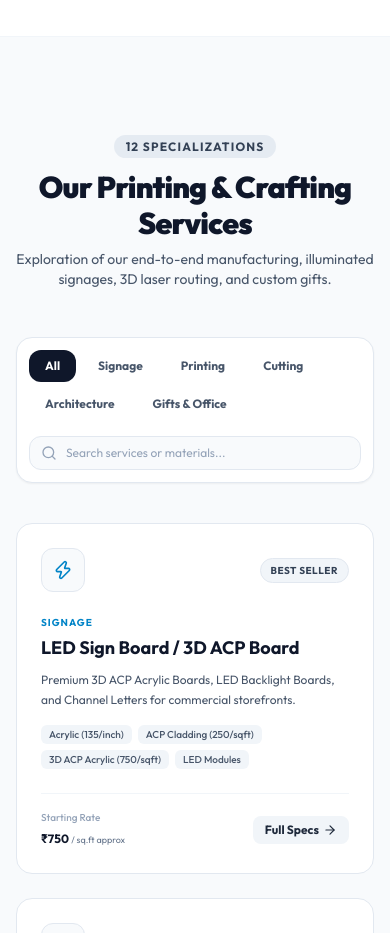
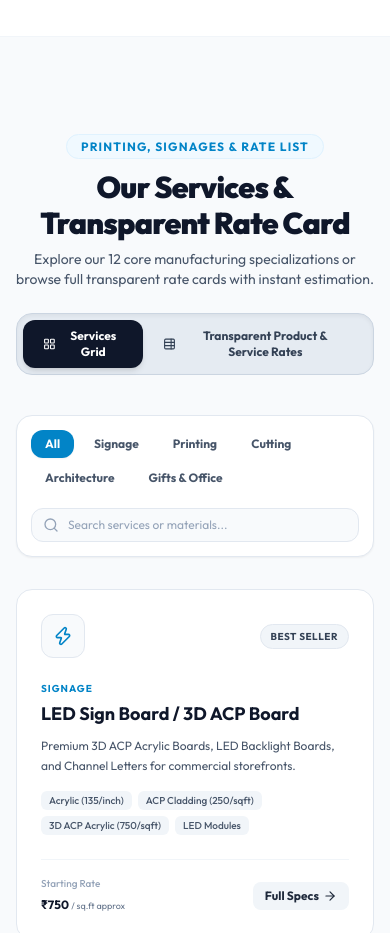
Before and after one commit to katrine-daniel/PRINT-N-CRAFT, a React (Vite) app: page / in a window 390 px wide. Shown: the part 4240-5173 px from the top of the page. Built offline with nearby package versions, Linux system fonts and the light colour scheme.

Commit message:
Merge Transparent Product & Service Rates into ServicesGrid UI

```diff
--- a/src/App.jsx
+++ b/src/App.jsx
@@ -5,7 +5,6 @@ import AboutSection from './components/AboutSection';
 import VisionMissionValues from './components/VisionMissionValues';
 import ServicesGrid from './components/ServicesGrid';
 import ServiceModal from './components/ServiceModal';
-import RateCardSection from './components/RateCardSection';
 import EstimateCalculator from './components/EstimateCalculator';
 import ClientsSection from './components/ClientsSection';
 import PortfolioGallery from './components/PortfolioGallery';
@@ -41,7 +40,6 @@ export default function App() {
           onSelectService={(service) => setSelectedService(service)}
           onOpenEstimate={(id) => handleOpenEstimate(id)}
         />
-        <RateCardSection onOpenEstimate={() => handleOpenEstimate()} />
         <EstimateCalculator preselectedServiceId={estimateServiceId} />
         <ClientsSection />
         <PortfolioGallery onOpenEstimate={() => handleOpenEstimate()} />
--- a/src/components/Navbar.jsx
+++ b/src/components/Navbar.jsx
@@ -16,8 +16,7 @@ export default function Navbar({ onOpenEstimate }) {
   const navLinks = [
     { name: 'Home', href: '#hero' },
     { name: 'About', href: '#about' },
-    { name: 'Services', href: '#services' },
-    { name: 'Price List', href: '#rate-card' },
+    { name: 'Services & Rates', href: '#services' },
     { name: 'Rate Estimator', href: '#calculator' },
     { name: 'Clients', href: '#clients' },
     { name: 'Portfolio', href: '#portfolio' },
--- a/src/components/ServicesGrid.jsx
+++ b/src/components/ServicesGrid.jsx
@@ -1,9 +1,10 @@
 import React, { useState } from 'react';
 import { servicesData } from '../data/servicesData';
+import { rateCardData, rateCardCategories } from '../data/rateCardData';
 import {
   Zap, Sun, Printer, Layers, Scissors, Cpu,
   Shield, Building, Bookmark, Gift, Sparkles, Maximize,
-  Search, ArrowRight
+  Search, ArrowRight, LayoutGrid, TableProperties, Tag, CheckCircle2
 } from 'lucide-react';
 
 const iconMap = {
@@ -12,11 +13,14 @@ const iconMap = {
 };
 
 export default function ServicesGrid({ onSelectService, onOpenEstimate }) {
+  const [viewMode, setViewMode] = useState('grid'); // 'grid' | 'rates'
   const [activeCategory, setActiveCategory] = useState('All');
   const [searchQuery, setSearchQuery] = useState('');
+  const [activeRateCategory, setActiveRateCategory] = useState('all');
 
   const categories = ['All', 'Signage', 'Printing', 'Cutting', 'Architecture', 'Gifts & Office'];
 
+  // Filter services for Grid View
   const filteredServices = servicesData.filter(service => {
     const matchesCategory = activeCategory === 'All' || service.category === activeCategory;
     const matchesSearch = service.title.toLowerCase().includes(searchQuery.toLowerCase()) ||
@@ -25,35 +29,70 @@ export default function ServicesGrid({ onSelectService, onOpenEstimate }) {
     return matchesCategory && matchesSearch;
   });
 
+  // Filter rate items for Table View
+  const filteredRates = rateCardData.filter(item => {
+    const matchesCat = activeRateCategory === 'all' || item.category === activeRateCategory;
+    const matchesSearch = item.product.toLowerCase().includes(searchQuery.toLowerCase()) ||
+                          item.categoryName.toLowerCase().includes(searchQuery.toLowerCase());
+    return matchesCat && matchesSearch;
+  });
+
   return (
     <section id="services" className="py-24 bg-slate-50 relative border-b border-slate-200">
       <div className="max-w-7xl mx-auto px-4 sm:px-6 lg:px-8">
 
         {/* Section Header */}
-        <div className="text-center max-w-3xl mx-auto mb-12">
-          <span className="text-xs font-bold uppercase tracking-widest text-slate-700 px-3 py-1 rounded-full bg-slate-200/80">
-            12 Specializations
+        <div className="text-center max-w-3xl mx-auto mb-10">
+          <span className="text-xs font-bold uppercase tracking-widest text-brand-cyan px-3.5 py-1 rounded-full bg-sky-50 border border-sky-100">
+            Printing, Signages & Rate List
           </span>
           <h2 className="text-3xl sm:text-4xl font-black text-slate-900 mt-3 tracking-tight">
-            Our Printing & Crafting Services
+            Our Services & Transparent Rate Card
           </h2>
           <p className="text-slate-600 text-sm mt-2">
-            Exploration of our end-to-end manufacturing, illuminated signages, 3D laser routing, and custom gifts.
+            Explore our 12 core manufacturing specializations or browse full transparent rate cards with instant estimation.
           </p>
+
+          {/* View Toggle Tabs */}
+          <div className="inline-flex items-center bg-slate-200/80 p-1.5 rounded-2xl mt-6 border border-slate-300 shadow-inner">
+            <button
+              onClick={() => setViewMode('grid')}
+              className={`flex items-center space-x-2 px-5 py-2 rounded-xl text-xs font-bold transition-all ${
+                viewMode === 'grid'
+                  ? 'bg-slate-900 text-white shadow-md'
+                  : 'text-slate-700 hover:text-slate-900'
+              }`}
+            >
+              <LayoutGrid className="w-4 h-4" />
+              <span>Services Grid</span>
+            </button>
+            <button
+              onClick={() => setViewMode('rates')}
+              className={`flex items-center space-x-2 px-5 py-2 rounded-xl text-xs font-bold transition-all ${
+                viewMode === 'rates'
+                  ? 'bg-slate-900 text-white shadow-md'
+                  : 'text-slate-700 hover:text-slate-900'
+              }`}
+            >
+              <TableProperties className="w-4 h-4" />
+              <span>Transparent Product & Service Rates</span>
+            </button>
+          </div>
         </div>
 
         {/* Filter Bar & Search */}
-        <div className="flex flex-col md:flex-row items-center justify-between gap-4 mb-10 bg-white p-3 rounded-2xl border border-slate-200 shadow-sm">
+        <div className="flex flex-col md:flex-row items-center justify-between gap-4 mb-8 bg-white p-3.5 rounded-2xl border border-slate-200 shadow-sm">
 
-          {/* Category Tabs */}
+          {/* Category Tabs based on View Mode */}
+          {viewMode === 'grid' ? (
             <div className="flex flex-wrap items-center gap-1.5 w-full md:w-auto">
               {categories.map((cat) => (
                 <button
                   key={cat}
                   onClick={() => setActiveCategory(cat)}
-                className={`px-4 py-2 rounded-xl text-xs font-bold transition-all ${
+                  className={`px-3.5 py-1.5 rounded-xl text-xs font-bold transition-all ${
                     activeCategory === cat
-                    ? 'bg-slate-900 text-white'
+                      ? 'bg-brand-cyan text-white shadow-sm'
                       : 'text-slate-600 hover:text-slate-900 hover:bg-slate-100'
                   }`}
                 >
@@ -61,13 +100,30 @@ export default function ServicesGrid({ onSelectService, onOpenEstimate }) {
                 </button>
               ))}
             </div>
+          ) : (
+            <div className="flex flex-wrap items-center gap-1.5 w-full md:w-auto">
+              {rateCardCategories.map((cat) => (
+                <button
+                  key={cat.id}
+                  onClick={() => setActiveRateCategory(cat.id)}
+                  className={`px-3.5 py-1.5 rounded-xl text-xs font-bold transition-all ${
+                    activeRateCategory === cat.id
+                      ? 'bg-brand-cyan text-white shadow-sm'
+                      : 'text-slate-600 hover:text-slate-900 hover:bg-slate-100'
+                  }`}
+                >
+                  {cat.name}
+                </button>
+              ))}
+            </div>
+          )}
 
           {/* Search Box */}
           <div className="relative w-full md:w-72">
             <Search className="w-4 h-4 text-slate-400 absolute left-3 top-1/2 -translate-y-1/2" />
             <input
               type="text"
-              placeholder="Search services or materials..."
+              placeholder={viewMode === 'grid' ? "Search services or materials..." : "Search products & rate items..."}
               value={searchQuery}
               onChange={(e) => setSearchQuery(e.target.value)}
               className="w-full pl-9 pr-4 py-2 text-xs bg-slate-50 border border-slate-200 rounded-xl text-slate-900 placeholder-slate-400 focus:outline-none focus:border-brand-cyan"
@@ -76,7 +132,8 @@ export default function ServicesGrid({ onSelectService, onOpenEstimate }) {
 
         </div>
 
-        {/* Services Cards Grid */}
+        {/* VIEW MODE 1: SERVICES CARDS GRID */}
+        {viewMode === 'grid' && (
           <div className="grid grid-cols-1 md:grid-cols-2 lg:grid-cols-3 gap-6">
             {filteredServices.map((service) => {
               const IconComponent = iconMap[service.iconName] || Zap;
@@ -86,7 +143,6 @@ export default function ServicesGrid({ onSelectService, onOpenEstimate }) {
                   key={service.id}
                   className="bg-white rounded-2xl p-6 border border-slate-200 hover:border-brand-cyan hover:shadow-clean-md transition-all duration-300 flex flex-col justify-between group"
                 >
-                {/* Header */}
                   <div>
                     <div className="flex items-center justify-between mb-4">
                       <div className="w-11 h-11 rounded-xl bg-slate-50 border border-slate-200 flex items-center justify-center text-brand-cyan group-hover:bg-brand-cyan group-hover:text-white transition-all">
@@ -107,7 +163,7 @@ export default function ServicesGrid({ onSelectService, onOpenEstimate }) {
                       {service.shortDesc}
                     </p>
 
-                  {/* Material tags */}
+                    {/* Material & Feature tags */}
                     <div className="flex flex-wrap gap-1.5 mt-4">
                       {service.materials.map((mat, i) => (
                         <span key={i} className="text-[10px] px-2 py-0.5 rounded-md bg-slate-100 text-slate-600 font-medium">
@@ -134,11 +190,84 @@ export default function ServicesGrid({ onSelectService, onOpenEstimate }) {
                       <ArrowRight className="w-3.5 h-3.5" />
                     </button>
                   </div>
-
                 </div>
               );
             })}
           </div>
+        )}
+
+        {/* VIEW MODE 2: TRANSPARENT PRODUCT & SERVICE RATES TABLE */}
+        {viewMode === 'rates' && (
+          <div className="bg-white rounded-2xl border border-slate-200 overflow-hidden shadow-sm">
+            <div className="px-6 py-4 bg-slate-900 text-white flex items-center justify-between flex-wrap gap-2">
+              <div className="flex items-center space-x-2">
+                <Tag className="w-4 h-4 text-brand-cyan" />
+                <h3 className="text-sm font-bold">Standard Transparent Product Rates ({filteredRates.length} Items)</h3>
+              </div>
+              <span className="text-[11px] text-slate-400">All rates in INR (₹) GST & Installation extra where specified</span>
+            </div>
+
+            <div className="overflow-x-auto">
+              <table className="w-full text-left border-collapse">
+                <thead>
+                  <tr className="bg-slate-100 border-b border-slate-200 text-[11px] font-bold text-slate-600 uppercase tracking-wider">
+                    <th className="py-3 px-4">#</th>
+                    <th className="py-3 px-4">Product / Service Specification</th>
+                    <th className="py-3 px-4">Category</th>
+                    <th className="py-3 px-4">Unit</th>
+                    <th className="py-3 px-4 text-right">Standard Rate</th>
+                    <th className="py-3 px-4 text-center">Action</th>
+                  </tr>
+                </thead>
+                <tbody className="divide-y divide-slate-100 text-xs text-slate-700">
+                  {filteredRates.map((item, idx) => (
+                    <tr key={idx} className="hover:bg-slate-50/80 transition-colors">
+                      <td className="py-3 px-4 text-slate-400 font-mono text-[11px]">{idx + 1}</td>
+                      <td className="py-3 px-4 font-bold text-slate-900 flex items-center space-x-2">
+                        <span>{item.product}</span>
+                        {item.badge && (
+                          <span className="text-[9px] font-bold px-2 py-0.5 rounded-full bg-amber-50 text-amber-700 border border-amber-200">
+                            {item.badge}
+                          </span>
+                        )}
+                      </td>
+                      <td className="py-3 px-4">
+                        <span className="text-[10px] px-2 py-0.5 rounded-md bg-slate-100 text-slate-600 font-semibold">
+                          {item.categoryName}
+                        </span>
+                      </td>
+                      <td className="py-3 px-4 text-slate-500 font-medium">{item.unit || item.quantity}</td>
+                      <td className="py-3 px-4 text-right font-black text-slate-900">
+                        {item.rateText ? item.rateText : `₹${item.rate.toLocaleString('en-IN')}`}
+                      </td>
+                      <td className="py-3 px-4 text-center">
+                        <button
+                          onClick={() => onOpenEstimate(item.product)}
+                          className="px-3 py-1 rounded-lg bg-slate-900 hover:bg-brand-cyan text-white text-[11px] font-bold transition-all"
+                        >
+                          Estimate Quote
+                        </button>
+                      </td>
+                    </tr>
+                  ))}
+                </tbody>
+              </table>
+            </div>
+
+            <div className="p-4 bg-slate-50 border-t border-slate-200 flex items-center justify-between text-xs text-slate-600">
+              <div className="flex items-center space-x-2">
+                <CheckCircle2 className="w-4 h-4 text-emerald-500" />
+                <span>Need custom dimensions, bulk quantities, or site installation?</span>
+              </div>
+              <button
+                onClick={() => onOpenEstimate()}
+                className="px-4 py-1.5 rounded-lg bg-brand-cyan hover:bg-slate-900 text-white font-bold text-xs transition-all"
+              >
+                Use Rate Estimator
+              </button>
+            </div>
+          </div>
+        )}
 
       </div>
     </section>
```
Also changed, not shown: 3 other files (tests, documents, lock files or other folders). Lines whose indentation alone changed are shown as unchanged.
